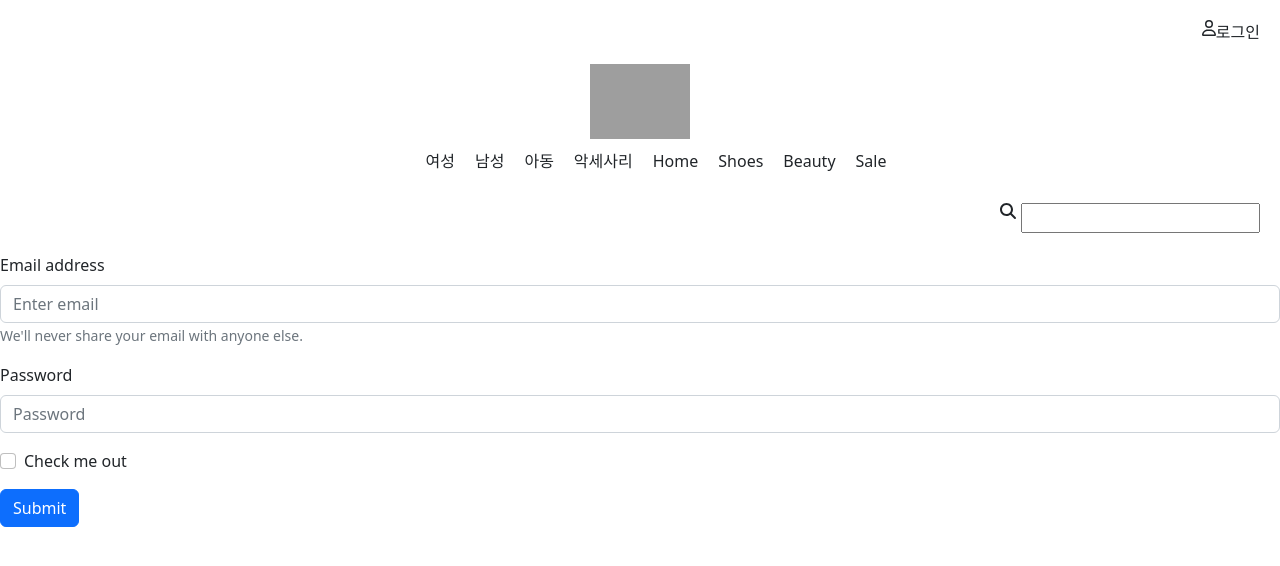
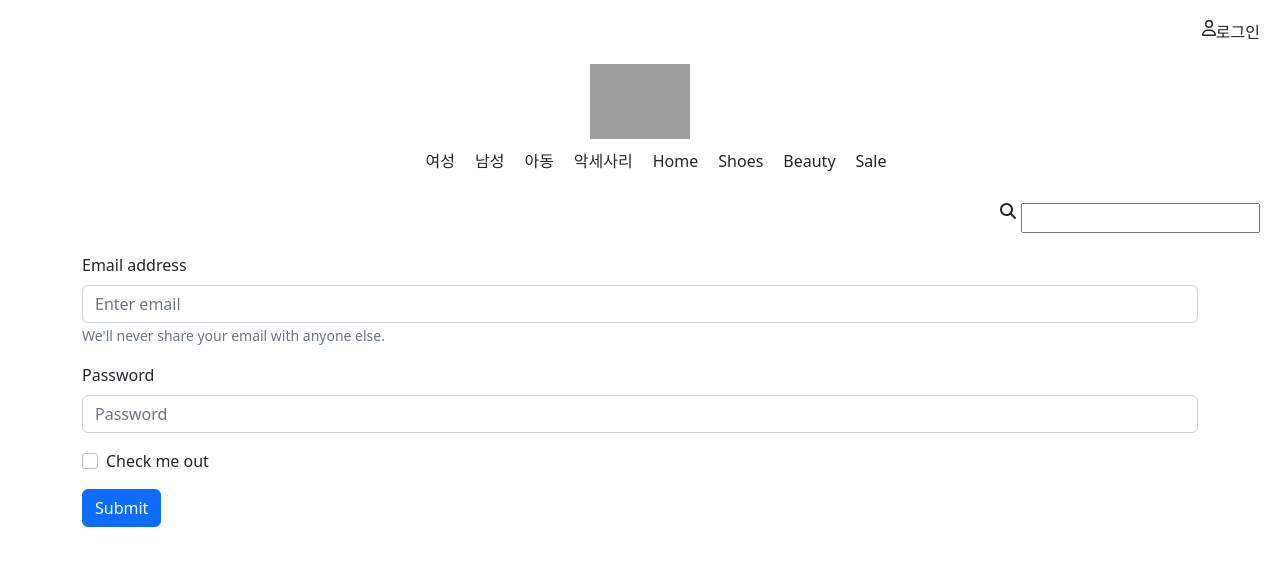
Before and after one commit to Bbokkie-recipe/hnm-clone, a React (Create React App) app: page /login in a window 1280 px wide. Shown: the top 566 px of the page. Built offline with nearby package versions, Linux system fonts and the light colour scheme; grey boxes are pictures that could not be loaded.

Commit message:
add pointer login button

```diff
--- a/src/App.css
+++ b/src/App.css
@@ -2,6 +2,7 @@
 	display: flex;
 	justify-content: flex-end;
 	margin: 20px;
+	cursor: pointer;
 }
 
 .nav-section{
--- a/src/page/Login.js
+++ b/src/page/Login.js
@@ -1,9 +1,10 @@
 import React from 'react'
+import {Container} from 'react-bootstrap';
 import Button from 'react-bootstrap/Button';
 import Form from 'react-bootstrap/Form';
 const Login = () => {
 	return (
-		<div><Form>
+		<Container><Form>
 		<Form.Group className="mb-3" controlId="formBasicEmail">
 		  <Form.Label>Email address</Form.Label>
 		  <Form.Control type="email" placeholder="Enter email" />
@@ -22,7 +23,7 @@ const Login = () => {
 		<Button variant="primary" type="submit">
 		  Submit
 		</Button>
-	  </Form></div>
+	  </Form></Container>
 	)
 }
 
```
